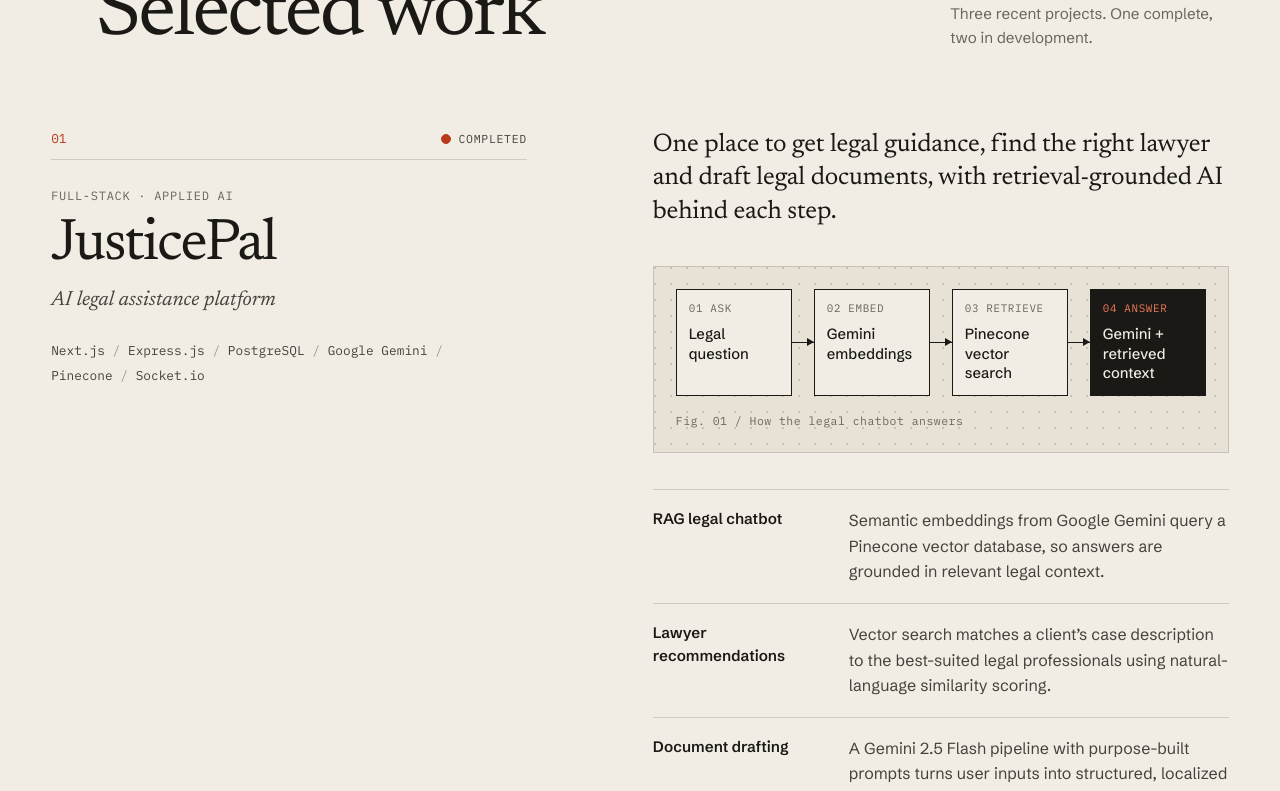
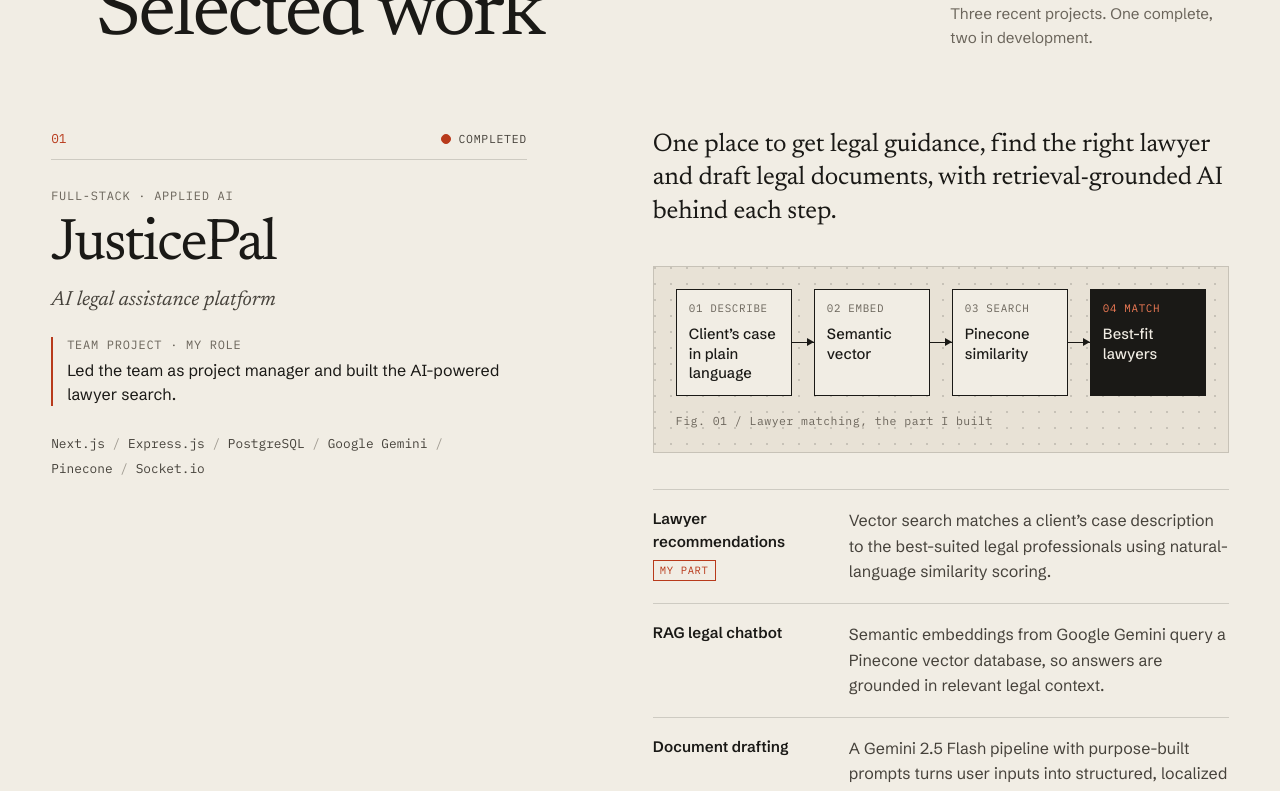
Before and after one commit to kithmiHettiarachchi/kithmiHettiarachchi.github.io, a React (Vite) app: page / in a window 1280 px wide. Shown: the part 1030-1821 px from the top of the page. Built offline with nearby package versions, Linux system fonts and the light colour scheme.

Commit message:
feat: show team roles and highlight own contributions

```diff
--- a/src/components/Work.jsx
+++ b/src/components/Work.jsx
@@ -15,16 +15,18 @@ function Flow({ index, label, steps }) {
     <figure className="flow" data-reveal>
       <ol className="flow__steps">
         {steps.map((s, i) => (
-          <li className="flow__step" key={s.step}>
+          <li className={`flow__step${s.mine ? ' flow__step--mine' : ''}`} key={s.step}>
             <span className="flow__step-name">
               <span aria-hidden="true">{String(i + 1).padStart(2, '0')}</span> {s.step}
             </span>
             <span className="flow__detail">{s.detail}</span>
+            {s.mine && <span className="visually-hidden">(my part)</span>}
           </li>
         ))}
       </ol>
       <figcaption className="flow__caption">
         Fig. {index} / {label}
+        {steps.some((s) => s.mine) && <span className="flow__key"> / Outlined: my part</span>}
       </figcaption>
     </figure>
   );
@@ -46,6 +48,12 @@ function Project({ project: p, index }) {
           {p.title}
         </h3>
         <p className="project__subtitle">{p.subtitle}</p>
+        {p.role && (
+          <div className="project__role">
+            <p className="label">{p.team ? 'Team project · My role' : 'My role'}</p>
+            <p className="project__role-text">{p.role}</p>
+          </div>
+        )}
         <ul className="stack" aria-label="Built with">
           {p.stack.map((tech) => (
             <li key={tech}>{tech}</li>
@@ -72,7 +80,10 @@ function Project({ project: p, index }) {
         <ul className="points">
           {p.points.map((pt) => (
             <li key={pt.lead} data-reveal>
-              <h4 className="points__lead">{pt.lead}</h4>
+              <div>
+                <h4 className="points__lead">{pt.lead}</h4>
+                {pt.mine && <span className="points__mine">My part</span>}
+              </div>
               <p className="points__text">{pt.text}</p>
             </li>
           ))}
--- a/src/content.js
+++ b/src/content.js
@@ -36,6 +36,8 @@ export const now = [
 ];
 
 // status: 'complete' | 'progress'
+// team / role (optional): marks a group project and describes your part in it.
+// mine (optional, on a point or flow step): highlights the parts you built yourself.
 // links (optional): [{ label: 'GitHub', href: 'https://…' }, { label: 'Live demo', href: 'https://…' }]
 export const projects = [
   {
@@ -47,22 +49,25 @@ export const projects = [
     statusLabel: 'Completed',
     summary:
       'One place to get legal guidance, find the right lawyer and draft legal documents, with retrieval-grounded AI behind each step.',
+    team: true,
+    role: 'Led the team as project manager and built the AI-powered lawyer search.',
     stack: ['Next.js', 'Express.js', 'PostgreSQL', 'Google Gemini', 'Pinecone', 'Socket.io'],
-    flowLabel: 'How the legal chatbot answers',
+    flowLabel: 'Lawyer matching, the part I built',
     flow: [
-      { step: 'Ask', detail: 'Legal question' },
-      { step: 'Embed', detail: 'Gemini embeddings' },
-      { step: 'Retrieve', detail: 'Pinecone vector search' },
-      { step: 'Answer', detail: 'Gemini + retrieved context' },
+      { step: 'Describe', detail: 'Client’s case in plain language' },
+      { step: 'Embed', detail: 'Semantic vector' },
+      { step: 'Search', detail: 'Pinecone similarity' },
+      { step: 'Match', detail: 'Best-fit lawyers' },
     ],
     points: [
       {
+        lead: 'Lawyer recommendations',
+        text: 'Vector search matches a client’s case description to the best-suited legal professionals using natural-language similarity scoring.',
+        mine: true,
+      },
+      {
         lead: 'RAG legal chatbot',
         text: 'Semantic embeddings from Google Gemini query a Pinecone vector database, so answers are grounded in relevant legal context.',
-      },
-      {
-        lead: 'Lawyer recommendations',
-        text: 'Vector search matches a client’s case description to the best-suited legal professionals using natural-language similarity scoring.',
       },
       {
         lead: 'Document drafting',
--- a/src/index.css
+++ b/src/index.css
@@ -111,6 +111,15 @@ main:focus {
   letter-spacing: 0.06em;
   text-transform: uppercase;
   color: var(--ink-mute);
+}
+
+.visually-hidden {
+  position: absolute;
+  width: 1px;
+  height: 1px;
+  overflow: hidden;
+  clip-path: inset(50%);
+  white-space: nowrap;
 }
 
 .skip-link {
@@ -626,6 +635,18 @@ main:focus {
   color: var(--ink-soft);
 }
 
+.project__role {
+  margin-top: 24px;
+  padding-left: 14px;
+  border-left: 2px solid var(--accent);
+}
+
+.project__role-text {
+  margin-top: 4px;
+  font-size: 1rem;
+  line-height: 1.5;
+}
+
 .stack {
   display: flex;
   flex-wrap: wrap;
@@ -723,6 +744,15 @@ main:focus {
   color: var(--accent-light);
 }
 
+.flow__step--mine {
+  border-color: var(--accent);
+  box-shadow: inset 0 0 0 1px var(--accent);
+}
+
+.flow__step--mine .flow__step-name {
+  color: var(--accent);
+}
+
 .flow__detail {
   font-size: 0.92rem;
   font-weight: 500;
@@ -763,6 +793,18 @@ main:focus {
 .points__text {
   color: var(--ink-soft);
   font-size: 1rem;
+}
+
+.points__mine {
+  display: inline-block;
+  margin-top: 6px;
+  padding: 1px 6px;
+  border: 1px solid var(--accent);
+  color: var(--accent);
+  font-family: var(--font-mono);
+  font-size: 0.66rem;
+  letter-spacing: 0.06em;
+  text-transform: uppercase;
 }
 
 /* ==========================================================================
```
